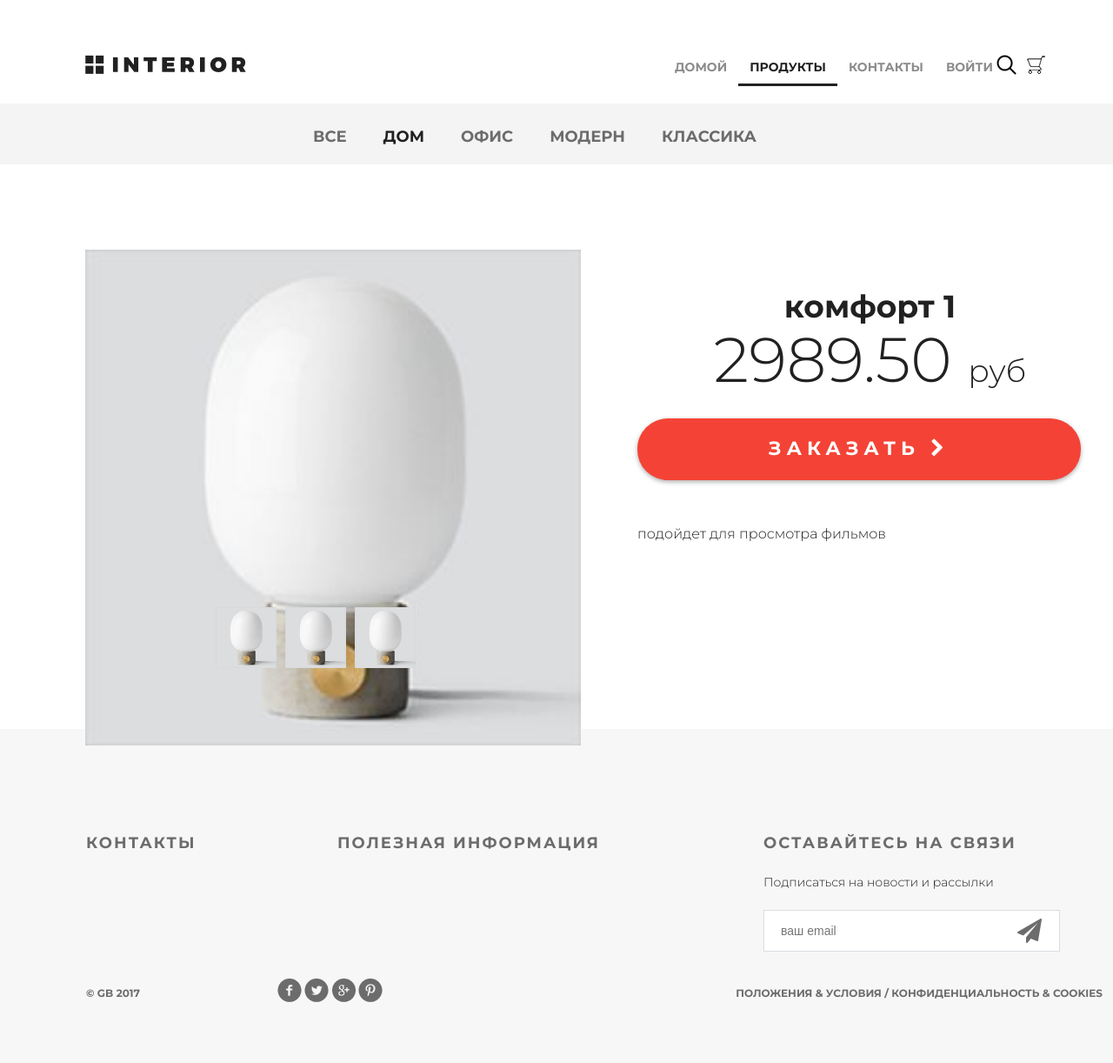
After one commit to KazuzGit/geekshop, a Django app: page /products/product/1/ in a window 1280 px wide; the page is wider, and only the part inside the window is pictured. The commit adds this page. Shown: that part at 87% size. Run offline with Django 3.2, Linux system fonts and the light colour scheme; data comes from the database, SQL or seed files in the repository.

Commit message:
Lesson 6. Product page

```diff
--- /dev/null
+++ b/mainapp/templates/mainapp/product.html
@@ -0,0 +1,57 @@
+{% extends 'mainapp/base.html' %}
+{% load static %}
+
+{% block menu %}
+<div class="hero-white">
+    <div class="header clearfix">
+        {% include 'mainapp/includes/inc_menu.html' %}
+    </div>
+</div>
+{% endblock %}
+
+{% block content %}
+<div class="details">
+    <div class="links clearfix">
+        {% include 'mainapp/includes/inc_categories_menu.html' %}
+    </div>
+
+    <div class="details-products">
+        <div class="details-slider">
+            <div class="slider-product">
+                <img src="{{ media_url }}{{ product.image }}" alt="{{ product.short_desc }}">
+            </div>
+            <div class="slider-control">
+                <div class="block">
+                    <a href="#"><img src="{{ media_url }}{{ product.image }}" alt="вариант 1">
+                        <div class="text"></div>
+                    </a>
+                </div>
+                <div class="block">
+                    <a href="#"><img src="{{ media_url }}{{ product.image }}" alt="вариант 2">
+                        <div class="text"></div>
+                    </a>
+                </div>
+                <div class="block">
+                    <a href="#"><img src="{{ media_url }}{{ product.image }}" alt="вариант 3">
+                        <div class="text"></div>
+                    </a>
+                </div>
+            </div>
+        </div>
+
+        <div class="description">
+            <h3 class="big-bold">{{ product.name }}</h3>
+            <br>
+            <p class="price"> {{ product.price }} <span>руб</span></p>
+            <a href="{% url 'basket:add' product.pk %}" class="red-button">
+                заказать
+                <i class="fa fa-chevron-right" aria-hidden="true"></i>
+            </a>
+            <div class="description-text">
+                {{ product.description }}
+            </div>
+        </div>
+    </div>
+</div>
+<div class="clr"></div>
+{% endblock content %}
--- a/mainapp/templates/mainapp/products.html
+++ b/mainapp/templates/mainapp/products.html
@@ -61,7 +61,7 @@
         <div class="related-products clearfix">
             {% for product in same_products %}
             <div class="block">
-				<a href="{% url 'basket:add' product.pk %}"><img src="{{ media_url }}{{ product.image }}"
+                <a href="{% url 'products:product' product.pk %}"><img src="{{ media_url }}{{ product.image }}"
                         alt="{{ product.short_desc }}">
                     <div class="text">
                         <img src="/static/img/icon-hover.png" alt="img">
--- a/mainapp/urls.py
+++ b/mainapp/urls.py
@@ -7,4 +7,5 @@ app_name = "mainapp"
 urlpatterns = [
     path("", mainapp.products, name="index"),
     path("category/<int:pk>/", mainapp.products, name="category"),
+    path("product/<int:pk>/", mainapp.product, name="product"),
 ]
--- a/mainapp/views.py
+++ b/mainapp/views.py
@@ -75,3 +75,15 @@ def contact(request):
     locations = Contact.objects.all()
     content = {"title": title, "visit_date": visit_date, "locations": locations}
     return render(request, "mainapp/contact.html", content)
+
+
+def product(request, pk):
+    title = "продукты"
+    content = {
+        "title": title,
+        "links_menu": ProductCategory.objects.all(),
+        "product": get_object_or_404(Product, pk=pk),
+        "basket": get_basket(request.user),
+        "media_url": settings.MEDIA_URL,
+    }
+    return render(request, "mainapp/product.html", content)
```
Also changed, not shown: mainapp/templates/mainapp/products_list.html (+64 -18 lines). Lines whose indentation alone changed are shown as unchanged.
